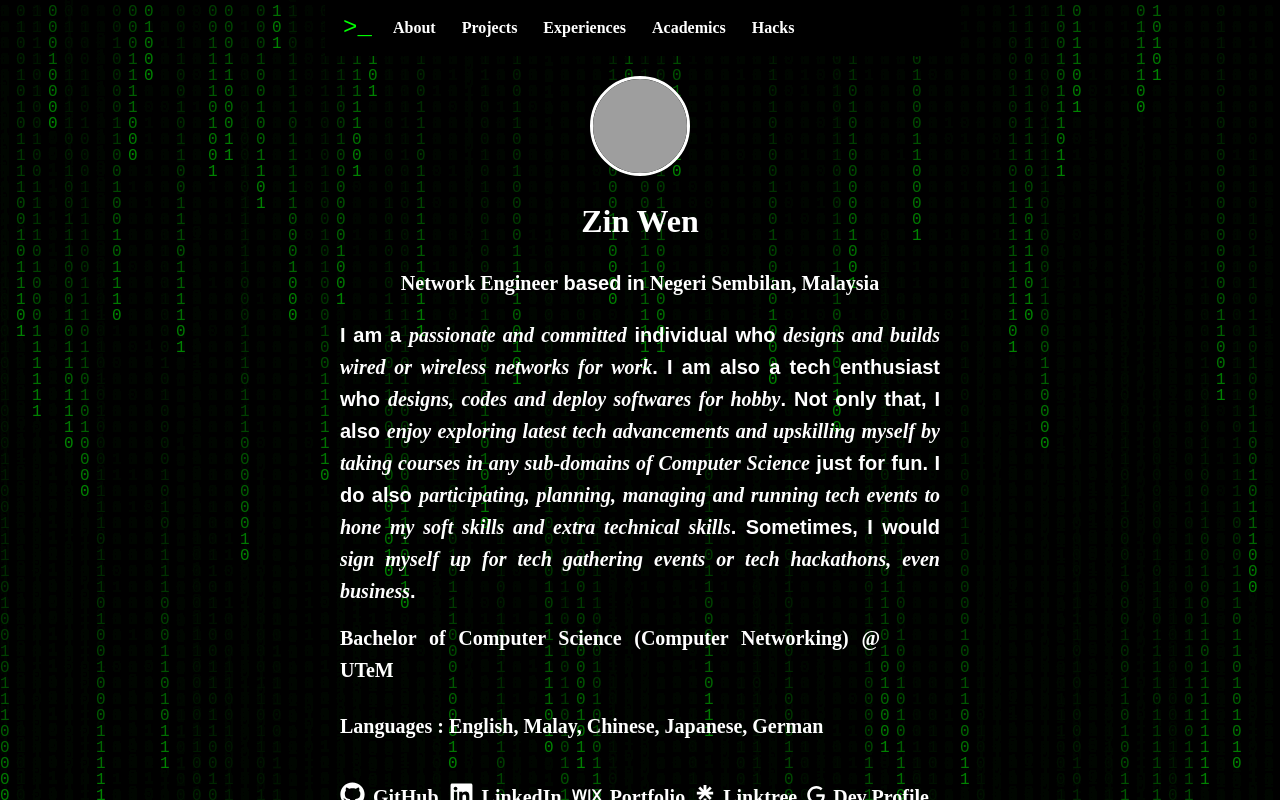
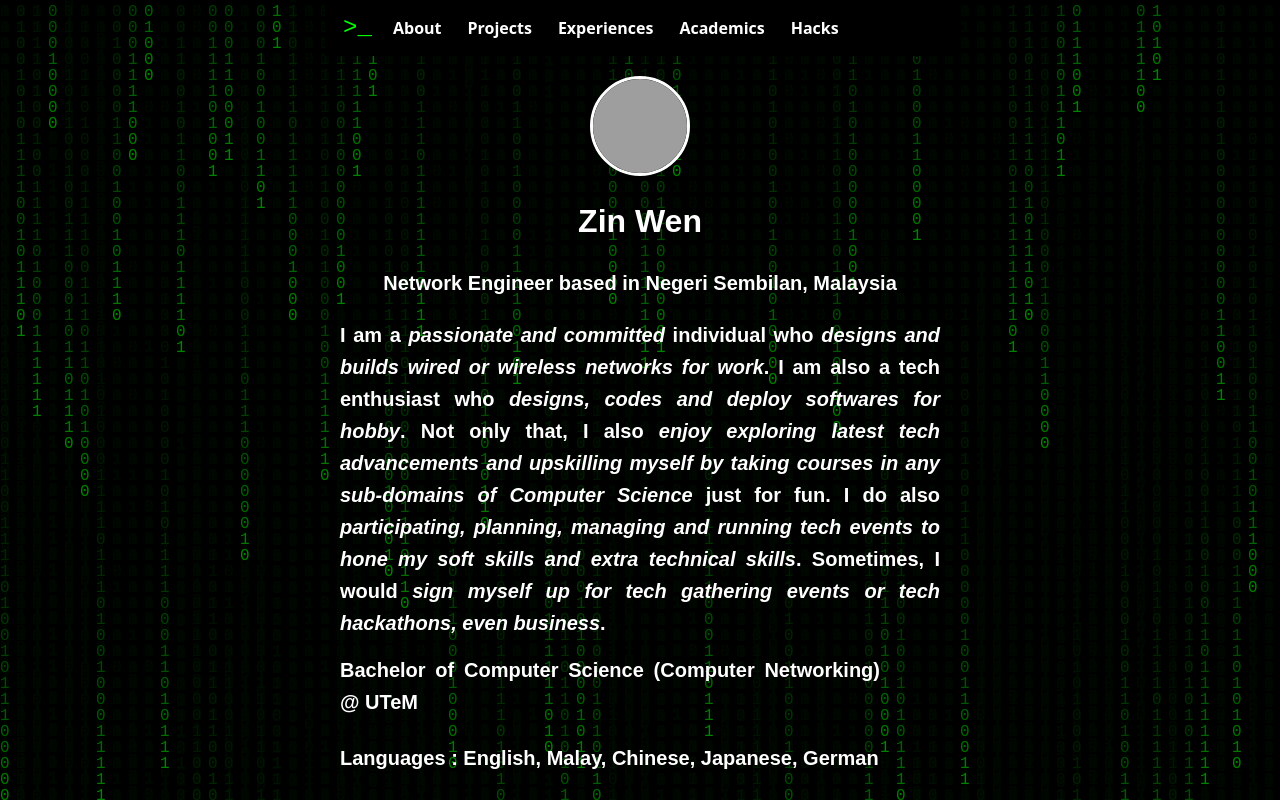
Before and after one commit to AricChong12/zinwen, a React (Vite) app in the folder zinwen/: page / in a window 1280 px wide. Built offline with nearby package versions, Linux system fonts and the light colour scheme; grey boxes are pictures that could not be loaded.

Commit message:
fixed mobile fonts

```diff
--- a/zinwen/src/Intro.css
+++ b/zinwen/src/Intro.css
@@ -12,7 +12,7 @@
     padding: 0 15px 0 15px;
 
     font-weight: bold;
-    font-family: 'Dancing Script', cursive;
+    /*font-family: 'Dancing Script', Arial;*/
 }
 
 .job {
@@ -63,7 +63,7 @@
 
     font-weight: bold;
 
-    font-family: 'Dancing Script', cursive;
+    /*font-family: 'Dancing Script', Arial;*/
 
 }
 
@@ -81,7 +81,7 @@
     padding: 0 15px 0 15px;
     font-weight: bold;
 
-    font-family: 'Dancing Script', cursive;
+    /*font-family: 'Dancing Script', Arial;*/
 }
 
 
@@ -110,11 +110,12 @@
     color: #00FF00;
 }
 
+/*
 *, html, body{
-    font-family: 'Dancing Script', cursive;
+    font-family: 'Dancing Script', Arial;
 
 }
-
+*/
 
 .phone {
     text-align: justify;
@@ -130,7 +131,7 @@
     padding: 0 15px 0 15px;
     font-weight: bold;
 
-    font-family: 'Dancing Script', cursive;
+    /*font-family: 'Dancing Script', Arial;*/
 }
 
 .importants {
@@ -169,7 +170,7 @@
     font-weight: bold;
     /* test*/
 
-    font-family: 'Dancing Script', cursive;
+    /*font-family: 'Dancing Script', Arial;*/
 }
 
 .links:hover{
@@ -194,7 +195,7 @@
     font-family: Arial, Helvetica, sans-serif;
     font-weight: bold;
 
-    font-family: 'Dancing Script', cursive;
+    /*font-family: 'Dancing Script', Arial;*/
 
 }
 
@@ -213,7 +214,7 @@
     padding: 0 15px 0 15px;
     font-weight: bold;
 
-    font-family: 'Dancing Script', cursive;
+    /*font-family: 'Dancing Script', Arial;*/
 }
 
 .projects-container {
@@ -246,7 +247,7 @@
     margin-top: 15px;
     margin-bottom: 25px;
 
-    font-family: 'Dancing Script', cursive;
+    /*font-family: 'Dancing Script', Arial;*/
 }
 
 
@@ -343,7 +344,7 @@
     word-wrap: break-word;
     font-weight: bold;
 
-    font-family: 'Dancing Script', cursive;
+    /*font-family: 'Dancing Script', Arial;*/
 }
 
 .project-title2 {
```
